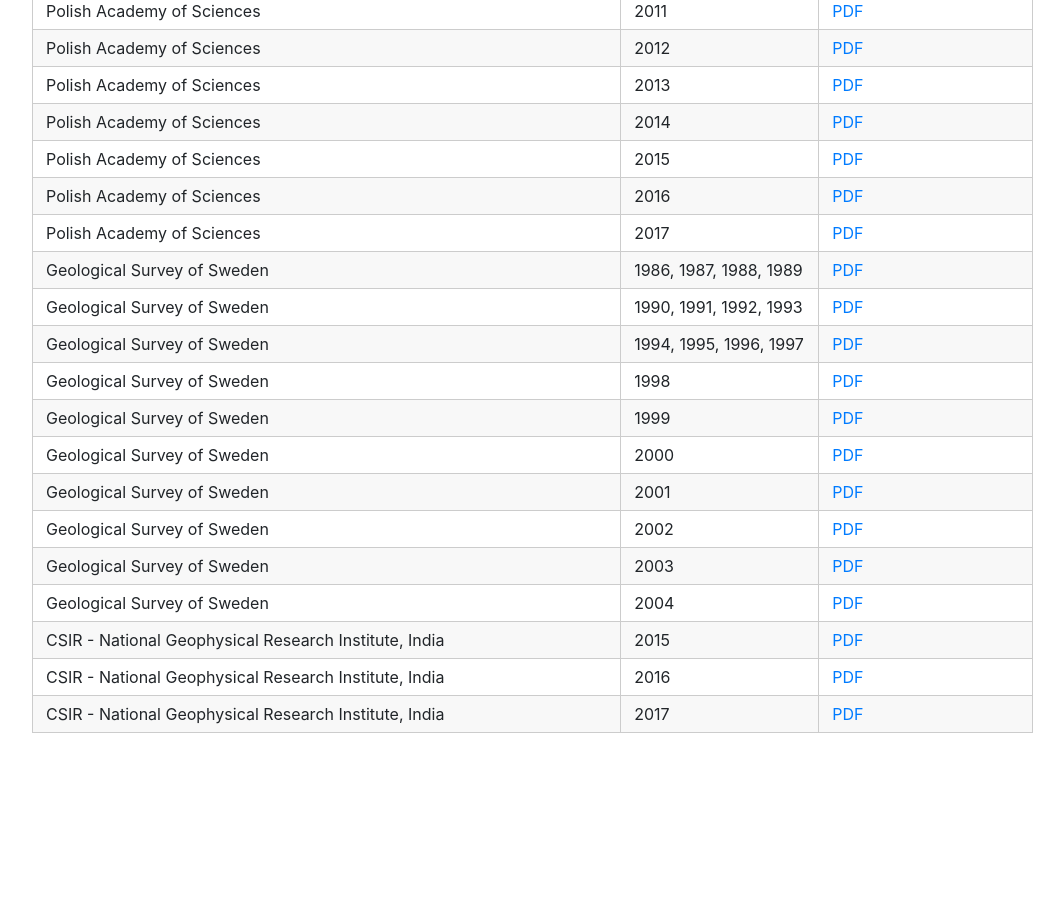
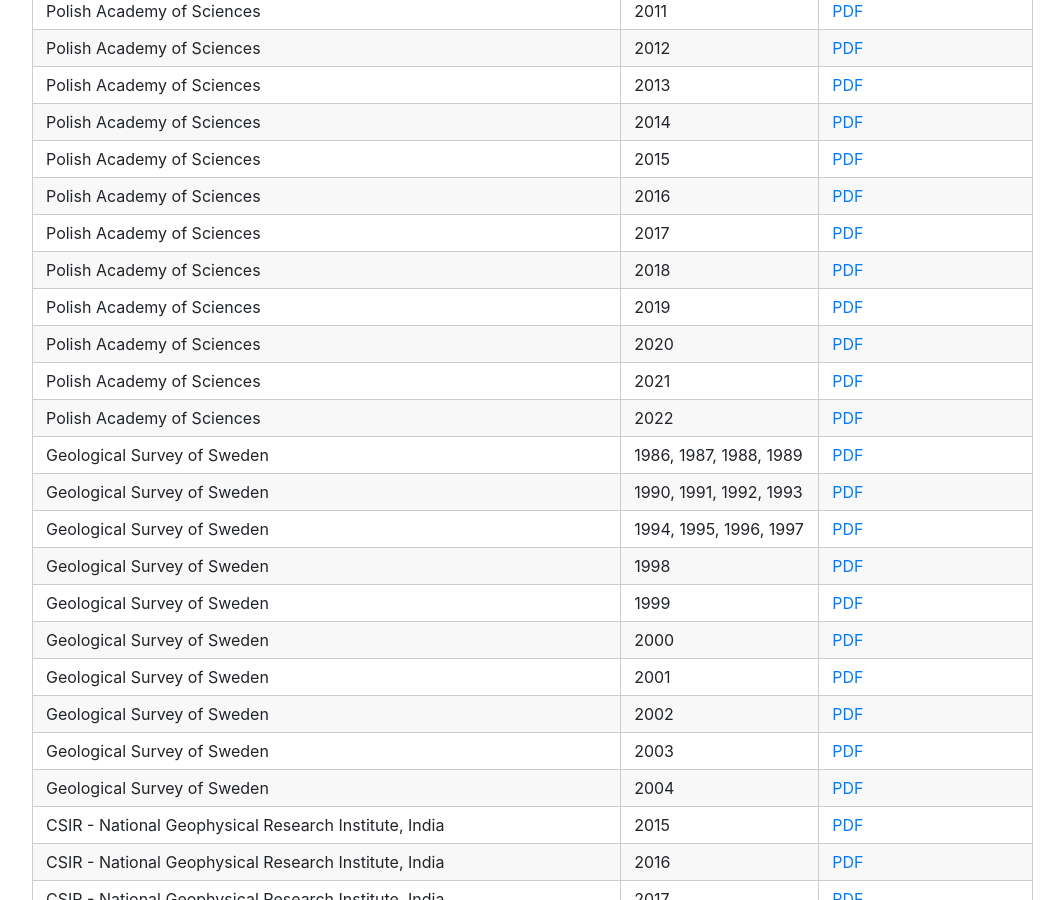
Before and after one commit to INTERMAGNET/intermagnet.github.io, a Jekyll site: the page built from yearbooks.md, in a window 1280 px wide and 900 px high, scrolled down 2148 px. Shown: the whole window, without its empty margins (53-1117 px from the left). Built offline with Jekyll 4.4.1, drawn with Linux system fonts in a browser that asks for light colours; before the commit the page ends 2896 px from its top, so only the background shows below that.

Commit message:
Add Polish observatory yearbooks 2018-2022

```diff
--- a/yearbooks.md
+++ b/yearbooks.md
@@ -61,6 +61,11 @@
 | Polish Academy of Sciences | 2015 | [PDF](/yearbooks/Poland_2015.pdf "Polish Academy of Sciences, annual report 2015") |
 | Polish Academy of Sciences | 2016 | [PDF](/yearbooks/Poland_2016.pdf "Polish Academy of Sciences, annual report 2016") |
 | Polish Academy of Sciences | 2017 | [PDF](/yearbooks/Poland_2017.pdf "Polish Academy of Sciences, annual report 2017") |
+| Polish Academy of Sciences | 2018 | [PDF](/yearbooks/Poland_2018.pdf "Polish Academy of Sciences, annual report 2018") |
+| Polish Academy of Sciences | 2019 | [PDF](/yearbooks/Poland_2019.pdf "Polish Academy of Sciences, annual report 2019") |
+| Polish Academy of Sciences | 2020 | [PDF](/yearbooks/Poland_2020.pdf "Polish Academy of Sciences, annual report 2020") |
+| Polish Academy of Sciences | 2021 | [PDF](/yearbooks/Poland_2021.pdf "Polish Academy of Sciences, annual report 2021") |
+| Polish Academy of Sciences | 2022 | [PDF](/yearbooks/Poland_2022.pdf "Polish Academy of Sciences, annual report 2022") |
 | Geological Survey of Sweden | 1986, 1987, 1988, 1989 | [PDF](/yearbooks/sgu_cb23_8689.pdf "Geological Survey of Sweden, annual report 1986, 1987, 1988, 1989") |
 | Geological Survey of Sweden | 1990, 1991, 1992, 1993 | [PDF](/yearbooks/sgu_cb24_9093.pdf "Geological Survey of Sweden, annual report 1990, 1991, 1992, 1993") |
 | Geological Survey of Sweden | 1994, 1995, 1996, 1997 | [PDF](/yearbooks/sgu_cb25_9497.pdf "Geological Survey of Sweden, annual report 1994, 1995, 1996, 1997") |
```
Also changed, not shown: 5 other files.
